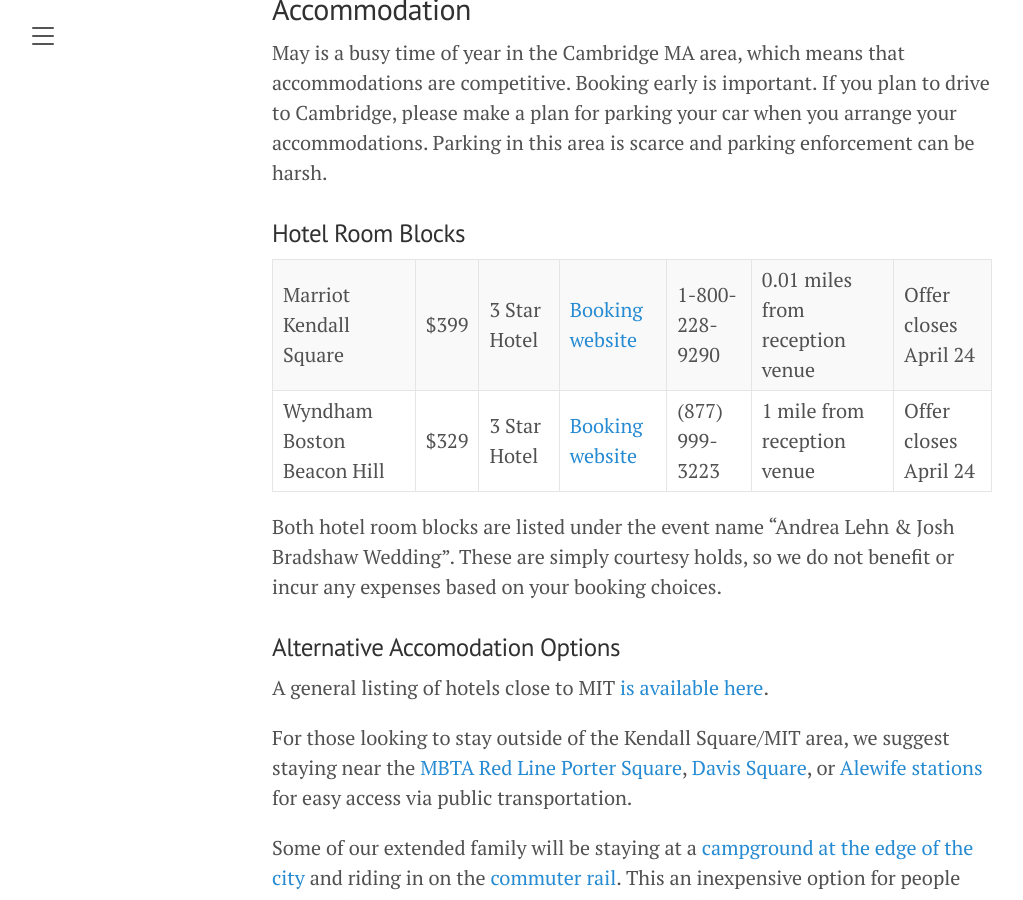
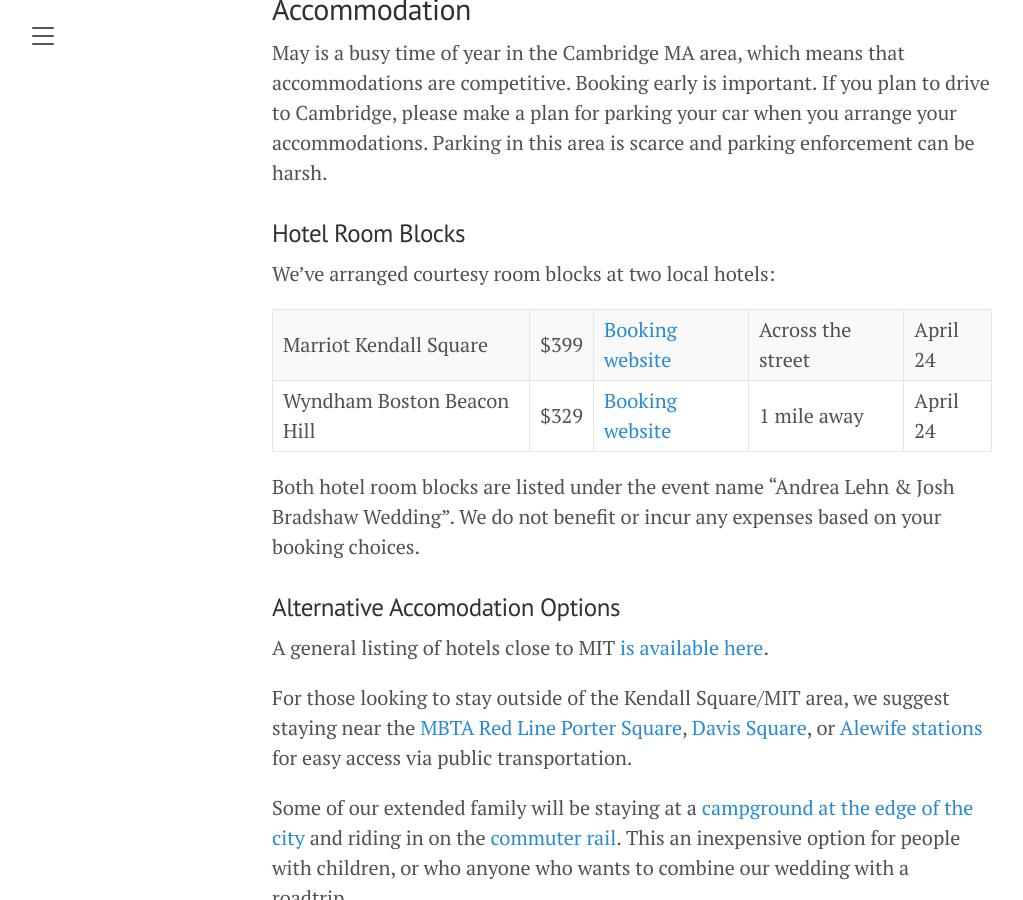
Before and after one commit to JoshBradshaw/andreajosh.github.io, a Jekyll site: the page built from _posts/2023-12-30-overview.md, in a window 1280 px wide and 900 px high, scrolled down 910 px. Shown: the whole window, without its empty margins (8-1031 px from the left). Built offline with Jekyll 4.4.1, drawn with Linux system fonts in a browser that asks for light colours.

Commit message:
Update 2023-12-30-overview.md

```diff
--- a/_posts/2023-12-30-overview.md
+++ b/_posts/2023-12-30-overview.md
@@ -24,10 +24,12 @@ May is a busy time of year in the Cambridge MA area, which means that accommodat
 
 ### Hotel Room Blocks
 
-| Marriot Kendall Square | $399 | 3 Star Hotel | [Booking website](https://www.marriott.com/events/start.mi?id=1705508530715&key=GRP) | 1-800-228-9290 | 0.01 miles from reception venue | Offer closes April 24 |
-| Wyndham Boston Beacon Hill | $329 | 3 Star Hotel | [Booking website](https://www.wyndhamhotels.com/wyndham/boston-massachusetts/wyndham-boston-beacon-hill/rooms-rates?brand_id=HR&checkInDate=5/24/2024&checkOutDate=5/26/2024&useWRPoints=false&children=0&groupCode=0524ANDJOS&adults=1&rooms=1&loc=ChIJGzE9DS1l44kRoOhiASS_fHg&sessionId=1706298730) | (877) 999-3223 | 1 mile from reception venue | Offer closes April 24 |
+We've arranged courtesy room blocks at two local hotels:
 
-Both hotel room blocks are listed under the event name "Andrea Lehn & Josh Bradshaw Wedding". These are simply courtesy holds, so we do not benefit or incur any expenses based on your booking choices.
+| Marriot Kendall Square | $399 | [Booking website](https://www.marriott.com/events/start.mi?id=1705508530715&key=GRP) | Across the street | April 24 |
+| Wyndham Boston Beacon Hill | $329 | [Booking website](https://www.wyndhamhotels.com/wyndham/boston-massachusetts/wyndham-boston-beacon-hill/rooms-rates?brand_id=HR&checkInDate=5/24/2024&checkOutDate=5/26/2024&useWRPoints=false&children=0&groupCode=0524ANDJOS&adults=1&rooms=1&loc=ChIJGzE9DS1l44kRoOhiASS_fHg&sessionId=1706298730) | 1 mile away | April 24 |
+
+Both hotel room blocks are listed under the event name "Andrea Lehn & Josh Bradshaw Wedding". We do not benefit or incur any expenses based on your booking choices.
 
 ### Alternative Accomodation Options
 
```
